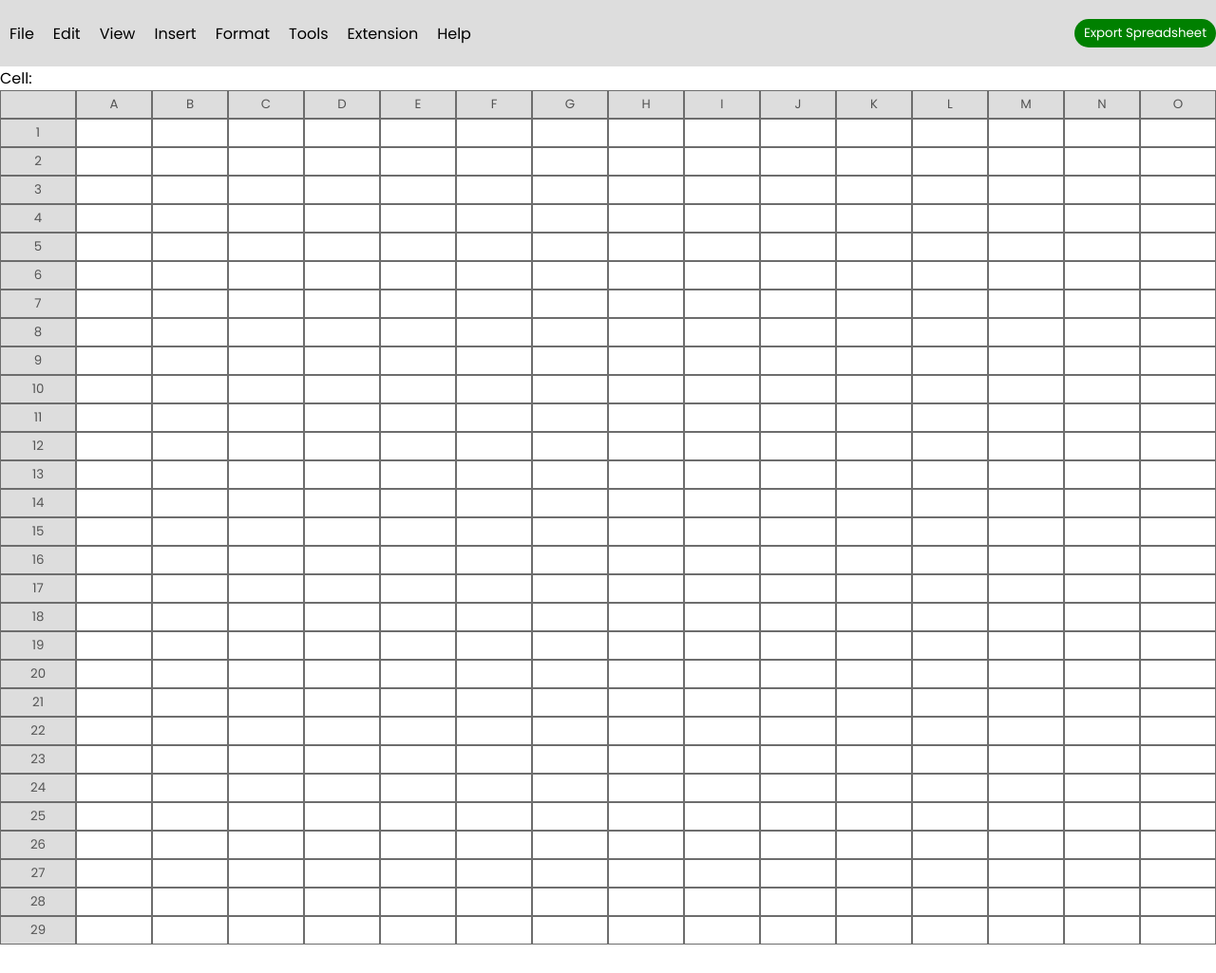
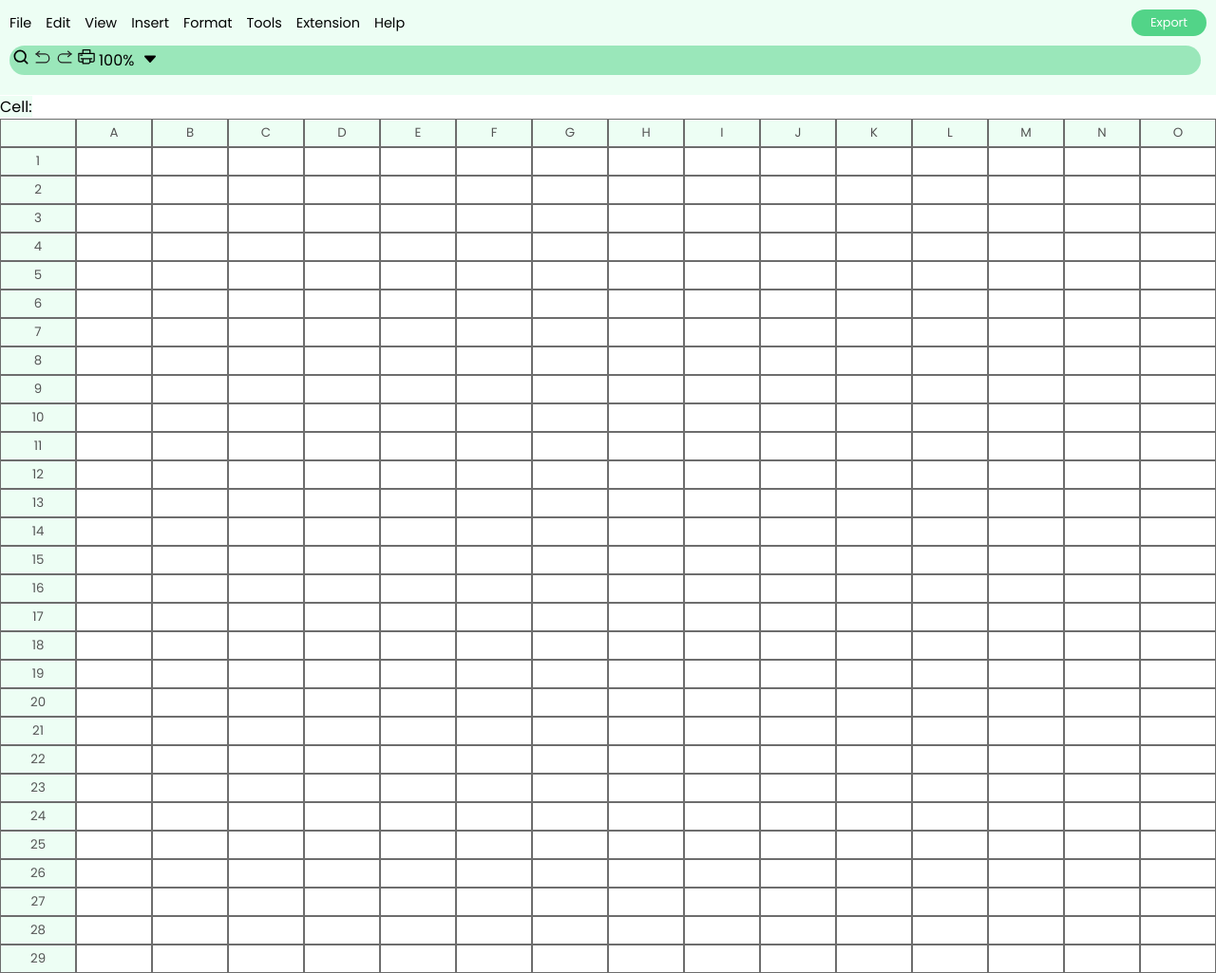
Before and after one commit to DEENOluwatobi/SpreadSheet, a plain HTML site: page index.html in a window 1280 px wide. Shown: the whole page at 95% size. Before the commit the page ends 995 px from the top, so only its background shows below. Drawn offline with Linux system fonts and the light colour scheme.

Commit message:
adding icons

```diff
--- a/index.html
+++ b/index.html
@@ -9,6 +9,7 @@
     </head>
     <body>
         <div class="topping">
+            <div class="file-menu">
                 <ul class="top-menu">
                     <li class="menus ">File</li>
                     <li class="menus ">Edit</li>
@@ -19,7 +20,32 @@
                     <li class="menus ">Extension</li>
                     <li class="menus ">Help</li>
                 </ul>
-            <button id="export-btn">Export Spreadsheet</button>
+                <button id="export-btn">Export</button>
+            </div>
+            <div class="engagement">
+                <div>
+                    <svg xmlns="http://www.w3.org/2000/svg" viewBox="0 0 24 24" width="20" height="20" id="search"><g data-name="Layer 2"><path d="m20.71 19.29-3.4-3.39A7.92 7.92 0 0 0 19 11a8 8 0 1 0-8 8 7.92 7.92 0 0 0 4.9-1.69l3.39 3.4a1 1 0 0 0 1.42 0 1 1 0 0 0 0-1.42zM5 11a6 6 0 1 1 6 6 6 6 0 0 1-6-6z" data-name="search"></path></g></svg>
+                </div>
+                <div>
+                    <svg xmlns="http://www.w3.org/2000/svg" viewBox="0 0 64 64" width="20" height="20" id="back"><path fill="#222" d="M20.86 33a2 2 0 0 1-1.26-.45L8.74 23.58a2 2 0 1 1 2.54-3.09l10.86 8.93a2 2 0 0 1 .27 2.81 2 2 0 0 1-1.55.77Z"></path><path fill="#222" d="M10 24a2 2 0 0 1-1.27-3.55l10.87-8.88a2 2 0 0 1 2.54 3.09l-10.86 8.92A2 2 0 0 1 10 24Z"></path><path fill="#222" d="M39.57 52.89H10a2 2 0 1 1 0-4h29.57a12.43 12.43 0 0 0 0-24.85H10a2 2 0 1 1 0-4h29.57a16.43 16.43 0 0 1 0 32.85Z"></path></svg>
+                </div>
+                <div style="transform: scaleX(-1)">
+                    <svg xmlns="http://www.w3.org/2000/svg" viewBox="0 0 64 64" width="20" height="20" id="back"><path fill="#222" d="M20.86 33a2 2 0 0 1-1.26-.45L8.74 23.58a2 2 0 1 1 2.54-3.09l10.86 8.93a2 2 0 0 1 .27 2.81 2 2 0 0 1-1.55.77Z"></path><path fill="#222" d="M10 24a2 2 0 0 1-1.27-3.55l10.87-8.88a2 2 0 0 1 2.54 3.09l-10.86 8.92A2 2 0 0 1 10 24Z"></path><path fill="#222" d="M39.57 52.89H10a2 2 0 1 1 0-4h29.57a12.43 12.43 0 0 0 0-24.85H10a2 2 0 1 1 0-4h29.57a16.43 16.43 0 0 1 0 32.85Z"></path></svg>
+                </div>
+                <div>
+                    <svg xmlns="http://www.w3.org/2000/svg" enable-background="new 0 0 32 32" width="20" height="20" viewBox="0 0 32 32" id="print"><path d="M29,9h-6V4c0-0.6-0.4-1-1-1H10C9.4,3,9,3.4,9,4v5H3c-0.6,0-1,0.4-1,1v12c0,1.7,1.3,3,3,3h4v2c0,0.6,0.4,1,1,1h10
+                    c0.3,0,0.5-0.1,0.7-0.3l2-2c0.2-0.2,0.3-0.4,0.3-0.7h4c1.7,0,3-1.3,3-3V10C30,9.4,29.6,9,29,9z M11,5h10v4H11V5z M21,24.6L19.6,26
+                    H11v-6h10V24.6z M28,22c0,0.6-0.4,1-1,1h-4v-3h2c0.6,0,1-0.4,1-1s-0.4-1-1-1H7c-0.6,0-1,0.4-1,1s0.4,1,1,1h2v3H5c-0.6,0-1-0.4-1-1
+                    V11h24V22z"></path><path d="M9,12H6c-0.6,0-1,0.4-1,1s0.4,1,1,1h3c0.6,0,1-0.4,1-1S9.6,12,9,12z"></path></svg>
+                </div>
+                <div>
+                    <span>100%</span>
+                    <svg xmlns="http://www.w3.org/2000/svg" width="18" height="18" viewBox="0 0 24 24" id="arrow"><path d="M16.682 19.674c.01-.012.014-.028.024-.04l6.982-7.714c.39-.434.39-1.138 0-1.572-.004-.004-.008-.006-.012-.008a.936.936 0 0 0-.712-.34H8.998a.948.948 0 0 0-.722.352l-.004-.004a1.202 1.202 0 0 0 0 1.572l6.998 7.754a.928.928 0 0 0 1.412 0z"></path></svg>
+                </div>
+                <div>
+
+                </div>
+            </div>
         </div>
 
         <div class="sheet">
--- a/script.js
+++ b/script.js
@@ -75,7 +75,7 @@ exportBtn.onclick = function (e) {
 
     const a = document.createElement("a")
     a.href = csvUrl
-    a.download = "Exported Spreadsheet.csv"
+    a.download = "Spreadsheet.csv"
     a.click()
 }
 
--- a/style.css
+++ b/style.css
@@ -10,58 +10,78 @@
     position: fixed;
     top: 0;
     left: 0;
-    height: 70px;
-    background-color: #ddd;
+    height: 100px;
+    background-color: rgb(237, 254, 244);
     width: 100%;
+}
+.file-menu{
     display: flex;
     justify-content: space-between;
     align-items: center;
+    padding: 10px;
 }
 .top-menu{
     display: flex;
     justify-content: center;
     align-items: center;
-    gap: 20px;
-    padding: 0 10px;
+    gap: 15px;
 }
 .menus{
     list-style: none;
     cursor: pointer;
+    font-size: .9em;
 }
 #export-btn {
-    background: green;
+    background:  rgb(82, 212, 136);
     color: white;
     border: none;
-    padding: 5px 10px;
+    padding: 5px 20px;
     display: inline-block;
     border-radius: 20px;
     cursor: pointer;
+    font-size: .8em;
 }
 .sheet{
     width: 100%;
     height: 100%;
-    margin-top: 70px;
+    margin-top: 100px;
     overflow: scroll;
 }
 .cell-row {
     display: flex;
 }
+.cell-num{
+    background-color: rgb(237, 254, 244);
+    width: 100vw;
+}
 .cell {
     width: 80px;
-    border: 1px solid rgb(109, 109, 109);
+    border: 0.5px solid rgb(109, 109, 109);
     height: 30px;
     outline: none;
     box-sizing: border-box;
 }
 .cell.header {
     text-align: center;
-    background: #ddd;
+    background:  rgb(237, 254, 244);
+
 }
 .cell.header.active {
-    background: rgb(106, 171, 236);
+    background: rgb(82, 212, 136);
     color: white;
 }
 .cell:focus {
-    background: #ddd;
-    border: 3px solid dodgerblue;
+    background: rgb(237, 254, 244);
+    border: 3px solid rgb(82, 212, 136);
 }
+.engagement{
+    width: 98%;
+    padding: 2px;
+    margin: 0 10px;
+    border-radius: 25px;
+    background-color: rgba(82, 212, 136, 0.529);
+    display: flex;
+    justify-self: flex-start;
+    align-items: center;
+    gap: 3px;
+}
```
Lines whose indentation alone changed are shown as unchanged.
